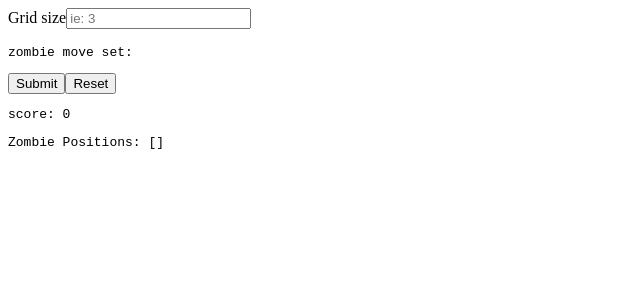
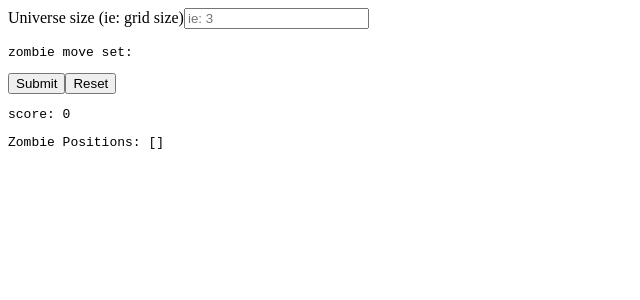
Before and after one commit to iankhor/zombies, a React app: page / in a window 1280 px wide. Shown: the top 300 px of the page, without its empty margins (0-640 px from the left). Built offline with nearby package versions, Linux system fonts and the light colour scheme.

Commit message:
rename labels

```diff
--- a/src/components/Container.tsx
+++ b/src/components/Container.tsx
@@ -87,7 +87,7 @@ const Container = () => {
 
 	return (
 		<form onSubmit={onSubmit}>
-			<Input name="grid-size" label="Grid size" placeholder={'ie: 3'} onChange={gridSizeOnChange} />
+			<Input name="grid-size" label="Universe size (ie: grid size)" placeholder={'ie: 3'} onChange={gridSizeOnChange} />
 
 			{gridSizePresent && (
 				<CoordinatesPair
```
